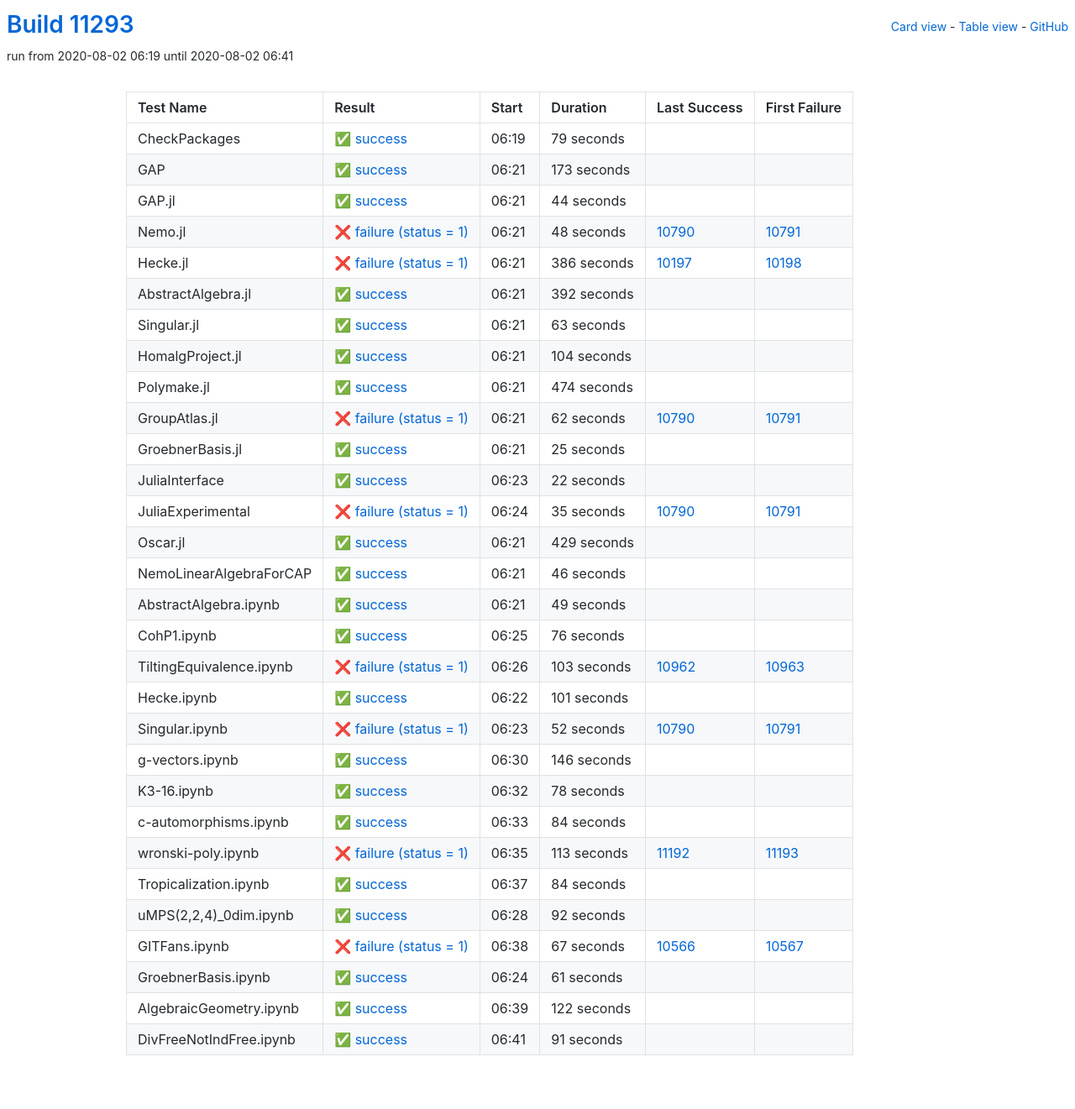
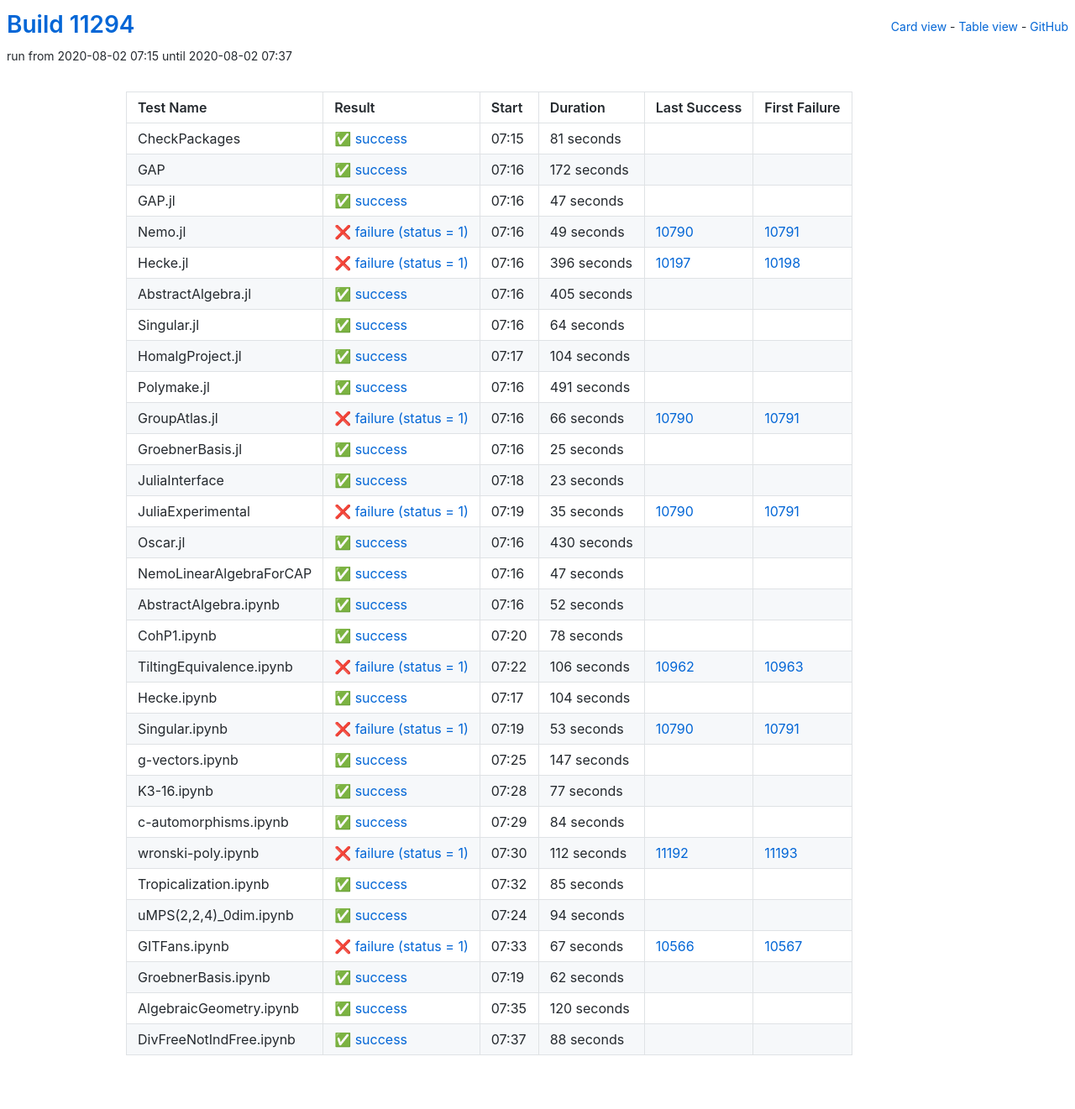
Before and after one commit to oscar-system/oscar-ci-status, a Jekyll site: the page built from table.html, in a window 1280 px wide. Shown: the whole page at 84% size. Built offline with Jekyll 4.4.1, drawn with Linux system fonts in a browser that asks for light colours.

Commit message:
Build #11294

```diff
--- a/_data/ci.yml
+++ b/_data/ci.yml
@@ -1,6 +1,6 @@
 ---
-build: 11293
-build_url: https://oscarci.mathematik.uni-kl.de/job/oscar/11293/
+build: 11294
+build_url: https://oscarci.mathematik.uni-kl.de/job/oscar/11294/
 job: oscar
 organization: oscar-system
 repo: oscar-ci-status
@@ -8,92 +8,92 @@
 tests:
 - name: CheckPackages
   id: checkpackages
-  log: https://oscarci.mathematik.uni-kl.de/job/oscar/11293/artifact/logs/build-11293/CheckPackages.log
-  start: 2020-08-02 06:19
+  log: https://oscarci.mathematik.uni-kl.de/job/oscar/11294/artifact/logs/build-11294/CheckPackages.log
+  start: 2020-08-02 07:15
   success: true
   exitcode: 0
   status: success
-  duration: 79
+  duration: 81
   last_success: false
   last_success_url:
   first_failure: false
   first_failure_url:
 - name: GAP
   id: gap
-  log: https://oscarci.mathematik.uni-kl.de/job/oscar/11293/artifact/logs/build-11293/GAP.log
-  start: 2020-08-02 06:21
+  log: https://oscarci.mathematik.uni-kl.de/job/oscar/11294/artifact/logs/build-11294/GAP.log
+  start: 2020-08-02 07:16
   success: true
   exitcode: 0
   status: success
-  duration: 173
+  duration: 172
   last_success: false
   last_success_url:
   first_failure: false
   first_failure_url:
 - name: GAP.jl
   id: gap-jl
-  log: https://oscarci.mathematik.uni-kl.de/job/oscar/11293/artifact/logs/build-11293/GAP.jl.log
-  start: 2020-08-02 06:21
+  log: https://oscarci.mathematik.uni-kl.de/job/oscar/11294/artifact/logs/build-11294/GAP.jl.log
+  start: 2020-08-02 07:16
   success: true
   exitcode: 0
   status: success
-  duration: 44
+  duration: 47
   last_success: false
   last_success_url:
   first_failure: false
   first_failure_url:
 - name: Nemo.jl
   id: nemo-jl
-  log: https://oscarci.mathematik.uni-kl.de/job/oscar/11293/artifact/logs/build-11293/Nemo.jl.log
-  start: 2020-08-02 06:21
+  log: https://oscarci.mathematik.uni-kl.de/job/oscar/11294/artifact/logs/build-11294/Nemo.jl.log
+  start: 2020-08-02 07:16
   success: false
   exitcode: 1
   status: failure
-  duration: 48
+  duration: 49
   last_success: 10790
   last_success_url: https://oscarci.mathematik.uni-kl.de/job/oscar/10790/
   first_failure: 10791
   first_failure_url: https://oscarci.mathematik.uni-kl.de/job/oscar/10791/
 - name: Hecke.jl
   id: hecke-jl
-  log: https://oscarci.mathematik.uni-kl.de/job/oscar/11293/artifact/logs/build-11293/Hecke.jl.log
-  start: 2020-08-02 06:21
+  log: https://oscarci.mathematik.uni-kl.de/job/oscar/11294/artifact/logs/build-11294/Hecke.jl.log
+  start: 2020-08-02 07:16
   success: false
   exitcode: 1
   status: failure
-  duration: 386
+  duration: 396
   last_success: 10197
   last_success_url: https://oscarci.mathematik.uni-kl.de/job/oscar/10197/
   first_failure: 10198
   first_failure_url: https://oscarci.mathematik.uni-kl.de/job/oscar/10198/
 - name: AbstractAlgebra.jl
   id: abstractalgebra-jl
-  log: https://oscarci.mathematik.uni-kl.de/job/oscar/11293/artifact/logs/build-11293/AbstractAlgebra.jl.log
-  start: 2020-08-02 06:21
+  log: https://oscarci.mathematik.uni-kl.de/job/oscar/11294/artifact/logs/build-11294/AbstractAlgebra.jl.log
+  start: 2020-08-02 07:16
   success: true
   exitcode: 0
   status: success
-  duration: 392
+  duration: 405
   last_success: false
   last_success_url:
   first_failure: false
   first_failure_url:
 - name: Singular.jl
   id: singular-jl
-  log: https://oscarci.mathematik.uni-kl.de/job/oscar/11293/artifact/logs/build-11293/Singular.jl.log
-  start: 2020-08-02 06:21
+  log: https://oscarci.mathematik.uni-kl.de/job/oscar/11294/artifact/logs/build-11294/Singular.jl.log
+  start: 2020-08-02 07:16
   success: true
   exitcode: 0
   status: success
-  duration: 63
+  duration: 64
   last_success: false
   last_success_url:
   first_failure: false
   first_failure_url:
 - name: HomalgProject.jl
   id: homalgproject-jl
-  log: https://oscarci.mathematik.uni-kl.de/job/oscar/11293/artifact/logs/build-11293/HomalgProject.jl.log
-  start: 2020-08-02 06:21
+  log: https://oscarci.mathematik.uni-kl.de/job/oscar/11294/artifact/logs/build-11294/HomalgProject.jl.log
+  start: 2020-08-02 07:17
   success: true
   exitcode: 0
   status: success
@@ -104,32 +104,32 @@
   first_failure_url:
 - name: Polymake.jl
   id: polymake-jl
-  log: https://oscarci.mathematik.uni-kl.de/job/oscar/11293/artifact/logs/build-11293/Polymake.jl.log
-  start: 2020-08-02 06:21
+  log: https://oscarci.mathematik.uni-kl.de/job/oscar/11294/artifact/logs/build-11294/Polymake.jl.log
+  start: 2020-08-02 07:16
   success: true
   exitcode: 0
   status: success
-  duration: 474
+  duration: 491
   last_success: false
   last_success_url:
   first_failure: false
   first_failure_url:
 - name: GroupAtlas.jl
   id: groupatlas-jl
-  log: https://oscarci.mathematik.uni-kl.de/job/oscar/11293/artifact/logs/build-11293/GroupAtlas.jl.log
-  start: 2020-08-02 06:21
+  log: https://oscarci.mathematik.uni-kl.de/job/oscar/11294/artifact/logs/build-11294/GroupAtlas.jl.log
+  start: 2020-08-02 07:16
   success: false
   exitcode: 1
   status: failure
-  duration: 62
+  duration: 66
   last_success: 10790
   last_success_url: https://oscarci.mathematik.uni-kl.de/job/oscar/10790/
   first_failure: 10791
   first_failure_url: https://oscarci.mathematik.uni-kl.de/job/oscar/10791/
 - name: GroebnerBasis.jl
   id: groebnerbasis-jl
-  log: https://oscarci.mathematik.uni-kl.de/job/oscar/11293/artifact/logs/build-11293/GroebnerBasis.jl.log
-  start: 2020-08-02 06:21
+  log: https://oscarci.mathematik.uni-kl.de/job/oscar/11294/artifact/logs/build-11294/GroebnerBasis.jl.log
+  start: 2020-08-02 07:16
   success: true
   exitcode: 0
   status: success
@@ -140,20 +140,20 @@
   first_failure_url:
 - name: JuliaInterface
   id: juliainterface
-  log: https://oscarci.mathematik.uni-kl.de/job/oscar/11293/artifact/logs/build-11293/JuliaInterface.log
-  start: 2020-08-02 06:23
+  log: https://oscarci.mathematik.uni-kl.de/job/oscar/11294/artifact/logs/build-11294/JuliaInterface.log
+  start: 2020-08-02 07:18
   success: true
   exitcode: 0
   status: success
-  duration: 22
+  duration: 23
   last_success: false
   last_success_url:
   first_failure: false
   first_failure_url:
 - name: JuliaExperimental
   id: juliaexperimental
-  log: https://oscarci.mathematik.uni-kl.de/job/oscar/11293/artifact/logs/build-11293/JuliaExperimental.log
-  start: 2020-08-02 06:24
+  log: https://oscarci.mathematik.uni-kl.de/job/oscar/11294/artifact/logs/build-11294/JuliaExperimental.log
+  start: 2020-08-02 07:19
   success: false
   exitcode: 1
   status: failure
@@ -164,104 +164,44 @@
   first_failure_url: https://oscarci.mathematik.uni-kl.de/job/oscar/10791/
 - name: Oscar.jl
   id: oscar-jl
-  log: https://oscarci.mathematik.uni-kl.de/job/oscar/11293/artifact/logs/build-11293/Oscar.jl.log
-  start: 2020-08-02 06:21
+  log: https://oscarci.mathematik.uni-kl.de/job/oscar/11294/artifact/logs/build-11294/Oscar.jl.log
+  start: 2020-08-02 07:16
   success: true
   exitcode: 0
   status: success
-  duration: 429
+  duration: 430
   last_success: false
   last_success_url:
   first_failure: false
   first_failure_url:
 - name: NemoLinearAlgebraForCAP
   id: nemolinearalgebraforcap
-  log: https://oscarci.mathematik.uni-kl.de/job/oscar/11293/artifact/logs/build-11293/NemoLinearAlgebraForCAP.log
-  start: 2020-08-02 06:21
+  log: https://oscarci.mathematik.uni-kl.de/job/oscar/11294/artifact/logs/build-11294/NemoLinearAlgebraForCAP.log
+  start: 2020-08-02 07:16
   success: true
   exitcode: 0
   status: success
-  duration: 46
+  duration: 47
   last_success: false
   last_success_url:
   first_failure: false
   first_failure_url:
 - name: AbstractAlgebra.ipynb
   id: abstractalgebra-ipynb
-  log: https://oscarci.mathematik.uni-kl.de/job/oscar/11293/artifact/logs/build-11293/AbstractAlgebra.ipynb.log
-  start: 2020-08-02 06:21
+  log: https://oscarci.mathematik.uni-kl.de/job/oscar/11294/artifact/logs/build-11294/AbstractAlgebra.ipynb.log
+  start: 2020-08-02 07:16
   success: true
   exitcode: 0
   status: success
-  duration: 49
+  duration: 52
   last_success: false
   last_success_url:
   first_failure: false
   first_failure_url:
 - name: CohP1.ipynb
   id: cohp1-ipynb
-  log: https://oscarci.mathematik.uni-kl.de/job/oscar/11293/artifact/logs/build-11293/CohP1.ipynb.log
-  start: 2020-08-02 06:25
-  success: true
-  exitcode: 0
-  status: success
-  duration: 76
-  last_success: false
-  last_success_url:
-  first_failure: false
-  first_failure_url:
-- name: TiltingEquivalence.ipynb
-  id: tiltingequivalence-ipynb
-  log: https://oscarci.mathematik.uni-kl.de/job/oscar/11293/artifact/logs/build-11293/TiltingEquivalence.ipynb.log
-  start: 2020-08-02 06:26
-  success: false
-  exitcode: 1
-  status: failure
-  duration: 103
-  last_success: 10962
-  last_success_url: https://oscarci.mathematik.uni-kl.de/job/oscar/10962/
-  first_failure: 10963
-  first_failure_url: https://oscarci.mathematik.uni-kl.de/job/oscar/10963/
-- name: Hecke.ipynb
-  id: hecke-ipynb
-  log: https://oscarci.mathematik.uni-kl.de/job/oscar/11293/artifact/logs/build-11293/Hecke.ipynb.log
-  start: 2020-08-02 06:22
-  success: true
-  exitcode: 0
-  status: success
-  duration: 101
-  last_success: false
-  last_success_url:
-  first_failure: false
-  first_failure_url:
-- name: Singular.ipynb
-  id: singular-ipynb
-  log: https://oscarci.mathematik.uni-kl.de/job/oscar/11293/artifact/logs/build-11293/Singular.ipynb.log
-  start: 2020-08-02 06:23
-  success: false
-  exitcode: 1
-  status: failure
-  duration: 52
-  last_success: 10790
-  last_success_url: https://oscarci.mathematik.uni-kl.de/job/oscar/10790/
-  first_failure: 10791
-  first_failure_url: https://oscarci.mathematik.uni-kl.de/job/oscar/10791/
-- name: g-vectors.ipynb
-  id: g-vectors-ipynb
-  log: https://oscarci.mathematik.uni-kl.de/job/oscar/11293/artifact/logs/build-11293/g-vectors.ipynb.log
-  start: 2020-08-02 06:30
-  success: true
-  exitcode: 0
-  status: success
-  duration: 146
-  last_success: false
-  last_success_url:
-  first_failure: false
-  first_failure_url:
-- name: K3-16.ipynb
-  id: k3-16-ipynb
-  log: https://oscarci.mathematik.uni-kl.de/job/oscar/11293/artifact/logs/build-11293/K3-16.ipynb.log
-  start: 2020-08-02 06:32
+  log: https://oscarci.mathematik.uni-kl.de/job/oscar/11294/artifact/logs/build-11294/CohP1.ipynb.log
+  start: 2020-08-02 07:20
   success: true
   exitcode: 0
   status: success
@@ -270,10 +210,70 @@
   last_success_url:
   first_failure: false
   first_failure_url:
+- name: TiltingEquivalence.ipynb
+  id: tiltingequivalence-ipynb
+  log: https://oscarci.mathematik.uni-kl.de/job/oscar/11294/artifact/logs/build-11294/TiltingEquivalence.ipynb.log
+  start: 2020-08-02 07:22
+  success: false
+  exitcode: 1
+  status: failure
+  duration: 106
+  last_success: 10962
+  last_success_url: https://oscarci.mathematik.uni-kl.de/job/oscar/10962/
+  first_failure: 10963
+  first_failure_url: https://oscarci.mathematik.uni-kl.de/job/oscar/10963/
+- name: Hecke.ipynb
+  id: hecke-ipynb
+  log: https://oscarci.mathematik.uni-kl.de/job/oscar/11294/artifact/logs/build-11294/Hecke.ipynb.log
+  start: 2020-08-02 07:17
+  success: true
+  exitcode: 0
+  status: success
+  duration: 104
+  last_success: false
+  last_success_url:
+  first_failure: false
+  first_failure_url:
+- name: Singular.ipynb
+  id: singular-ipynb
+  log: https://oscarci.mathematik.uni-kl.de/job/oscar/11294/artifact/logs/build-11294/Singular.ipynb.log
+  start: 2020-08-02 07:19
+  success: false
+  exitcode: 1
+  status: failure
+  duration: 53
+  last_success: 10790
+  last_success_url: https://oscarci.mathematik.uni-kl.de/job/oscar/10790/
+  first_failure: 10791
+  first_failure_url: https://oscarci.mathematik.uni-kl.de/job/oscar/10791/
+- name: g-vectors.ipynb
+  id: g-vectors-ipynb
+  log: https://oscarci.mathematik.uni-kl.de/job/oscar/11294/artifact/logs/build-11294/g-vectors.ipynb.log
+  start: 2020-08-02 07:25
+  success: true
+  exitcode: 0
+  status: success
+  duration: 147
+  last_success: false
+  last_success_url:
+  first_failure: false
+  first_failure_url:
+- name: K3-16.ipynb
+  id: k3-16-ipynb
+  log: https://oscarci.mathematik.uni-kl.de/job/oscar/11294/artifact/logs/build-11294/K3-16.ipynb.log
+  start: 2020-08-02 07:28
+  success: true
+  exitcode: 0
+  status: success
+  duration: 77
+  last_success: false
+  last_success_url:
+  first_failure: false
+  first_failure_url:
 - name: c-automorphisms.ipynb
   id: c-automorphisms-ipynb
-  log: https://oscarci.mathematik.uni-kl.de/job/oscar/11293/artifact/logs/build-11293/c-automorphisms.ipynb.log
-  start: 2020-08-02 06:33
+  log: https://oscarci.mathematik.uni-kl.de/job/oscar/11294/artifact/logs/build-11294/c-automorphisms.ipynb.log
+  start: 2020-08-02 07:29
   success: true
   exitcode: 0
   status: success
@@ -284,44 +284,44 @@
   first_failure_url:
 - name: wronski-poly.ipynb
   id: wronski-poly-ipynb
-  log: https://oscarci.mathematik.uni-kl.de/job/oscar/11293/artifact/logs/build-11293/wronski-poly.ipynb.log
-  start: 2020-08-02 06:35
+  log: https://oscarci.mathematik.uni-kl.de/job/oscar/11294/artifact/logs/build-11294/wronski-poly.ipynb.log
+  start: 2020-08-02 07:30
   success: false
   exitcode: 1
   status: failure
-  duration: 113
+  duration: 112
   last_success: 11192
   last_success_url: https://oscarci.mathematik.uni-kl.de/job/oscar/11192/
   first_failure: 11193
   first_failure_url: https://oscarci.mathematik.uni-kl.de/job/oscar/11193/
 - name: Tropicalization.ipynb
   id: tropicalization-ipynb
-  log: https://oscarci.mathematik.uni-kl.de/job/oscar/11293/artifact/logs/build-11293/Tropicalization.ipynb.log
-  start: 2020-08-02 06:37
+  log: https://oscarci.mathematik.uni-kl.de/job/oscar/11294/artifact/logs/build-11294/Tropicalization.ipynb.log
+  start: 2020-08-02 07:32
   success: true
   exitcode: 0
   status: success
-  duration: 84
+  duration: 85
   last_success: false
   last_success_url:
   first_failure: false
   first_failure_url:
 - name: uMPS(2,2,4)_0dim.ipynb
   id: umps-2-2-4-0dim-ipynb
-  log: https://oscarci.mathematik.uni-kl.de/job/oscar/11293/artifact/logs/build-11293/uMPS-2-2-4-_0dim.ipynb.log
-  start: 2020-08-02 06:28
+  log: https://oscarci.mathematik.uni-kl.de/job/oscar/11294/artifact/logs/build-11294/uMPS-2-2-4-_0dim.ipynb.log
+  start: 2020-08-02 07:24
   success: true
   exitcode: 0
   status: success
-  duration: 92
+  duration: 94
   last_success: false
   last_success_url:
   first_failure: false
   first_failure_url:
 - name: GITFans.ipynb
   id: gitfans-ipynb
-  log: https://oscarci.mathematik.uni-kl.de/job/oscar/11293/artifact/logs/build-11293/GITFans.ipynb.log
-  start: 2020-08-02 06:38
+  log: https://oscarci.mathematik.uni-kl.de/job/oscar/11294/artifact/logs/build-11294/GITFans.ipynb.log
+  start: 2020-08-02 07:33
   success: false
   exitcode: 1
   status: failure
@@ -332,36 +332,36 @@
   first_failure_url: https://oscarci.mathematik.uni-kl.de/job/oscar/10567/
 - name: GroebnerBasis.ipynb
   id: groebnerbasis-ipynb
-  log: https://oscarci.mathematik.uni-kl.de/job/oscar/11293/artifact/logs/build-11293/GroebnerBasis.ipynb.log
-  start: 2020-08-02 06:24
+  log: https://oscarci.mathematik.uni-kl.de/job/oscar/11294/artifact/logs/build-11294/GroebnerBasis.ipynb.log
+  start: 2020-08-02 07:19
   success: true
   exitcode: 0
   status: success
-  duration: 61
+  duration: 62
   last_success: false
   last_success_url:
   first_failure: false
   first_failure_url:
 - name: AlgebraicGeometry.ipynb
   id: algebraicgeometry-ipynb
-  log: https://oscarci.mathematik.uni-kl.de/job/oscar/11293/artifact/logs/build-11293/AlgebraicGeometry.ipynb.log
-  start: 2020-08-02 06:39
+  log: https://oscarci.mathematik.uni-kl.de/job/oscar/11294/artifact/logs/build-11294/AlgebraicGeometry.ipynb.log
+  start: 2020-08-02 07:35
   success: true
   exitcode: 0
   status: success
-  duration: 122
+  duration: 120
   last_success: false
   last_success_url:
   first_failure: false
   first_failure_url:
 - name: DivFreeNotIndFree.ipynb
   id: divfreenotindfree-ipynb
-  log: https://oscarci.mathematik.uni-kl.de/job/oscar/11293/artifact/logs/build-11293/DivFreeNotIndFree.ipynb.log
-  start: 2020-08-02 06:41
+  log: https://oscarci.mathematik.uni-kl.de/job/oscar/11294/artifact/logs/build-11294/DivFreeNotIndFree.ipynb.log
+  start: 2020-08-02 07:37
   success: true
   exitcode: 0
   status: success
-  duration: 91
+  duration: 88
   last_success: false
   last_success_url:
   first_failure: false
```
Also changed, not shown: README.md.
